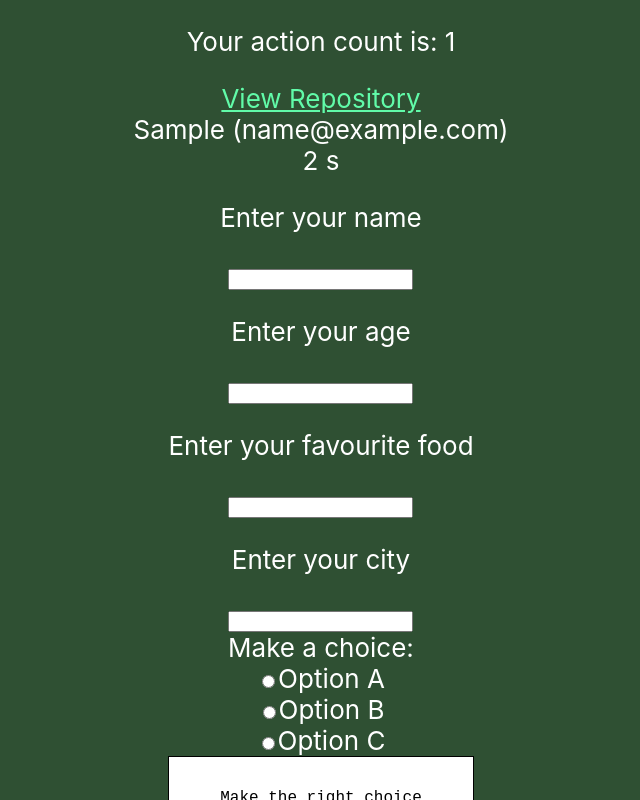
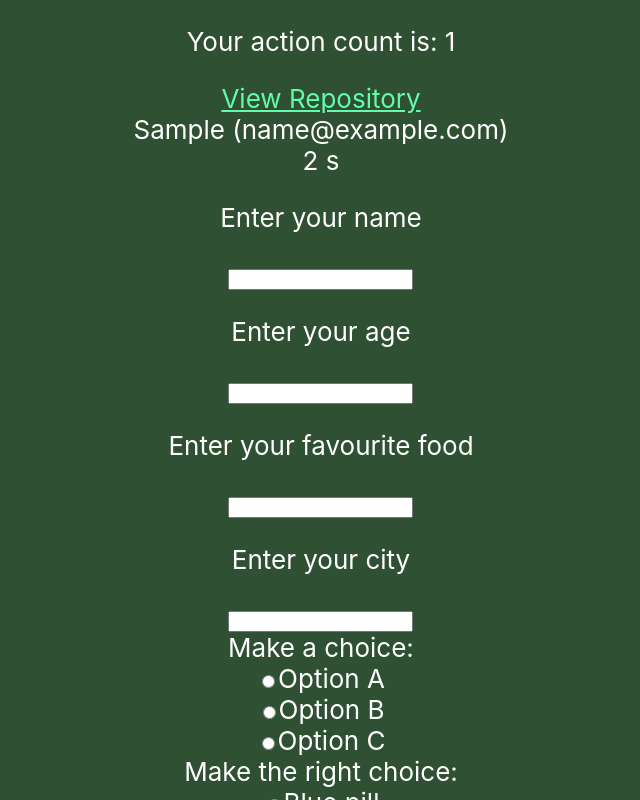
Before and after one commit to dstrekelj/algebra-example-react-app, a React (Create React App) app: page / in a window 1280 px wide. Both pictures are taken after typing "Sample", "name@example.com" into the empty fields and a click on the button "Sign in". Shown: the top 800 px of the page, without its empty margins (319-959 px from the left). Built offline with nearby package versions, Linux system fonts and the light colour scheme.

Commit message:
Add more Quiz questions via array

```diff
--- a/src/components/Quiz.jsx
+++ b/src/components/Quiz.jsx
@@ -1,6 +1,4 @@
 import { useEffect, useState } from "react";
-import { ABCQuestion } from "./ABCQuestion";
-import { ABQuestion } from "./ABQuestion";
 import { FreeInputQuestion } from "./FreeInputQuestion";
 import { SingleChoiceQuestion } from "./SingleChoiceQuestion";
 
@@ -23,7 +21,11 @@ const questions = [
   },
 ];
 
-const options = [
+const singleChoiceQuestions = [
+  {
+    id: "singleChoiceQuestion1",
+    question: "Make a choice:",
+    options: [
       {
         text: "Option A",
         value: "A",
@@ -38,6 +40,45 @@ const options = [
         text: "Option C",
         value: "C",
         id: "option-c",
+      },
+    ],
+  },
+  {
+    id: "question1",
+    question: "Make the right choice:",
+    options: [
+      {
+        id: "blue-pill",
+        text: "Blue pill",
+        value: "Blue",
+      },
+      {
+        id: "red-pill",
+        text: "Red pill",
+        value: "Red",
+      },
+    ],
+  },
+  {
+    id: "question2",
+    question: "Make the right choice:",
+    options: [
+      {
+        id: "blue-pill",
+        text: "Blue pill",
+        value: "Blue",
+      },
+      {
+        id: "red-pill",
+        text: "Red pill",
+        value: "Red",
+      },
+      {
+        id: "pink-pill",
+        text: "Pink pill",
+        value: "Pink",
+      },
+    ],
   },
 ];
 
@@ -70,35 +111,22 @@ export function Quiz(props) {
     );
   });
 
+  const singleChoiceQuestionsMap = singleChoiceQuestions.map((question) => {
+    return (
+      <SingleChoiceQuestion
+        key={question.id}
+        id={question.id}
+        question={question.question}
+        options={question.options}
+        onChoice={handleAnswer}
+      />
+    );
+  });
+
   return (
     <div>
       {questionsMap}
-      <SingleChoiceQuestion
-        id="singleChoiceQuestion1"
-        question="Make a choice:"
-        options={options}
-        onChoice={handleAnswer}
-      />
-      <ABQuestion
-        id="question1"
-        question="Make the right choice"
-        buttonA="Blue pill"
-        buttonB="Red pill"
-        buttonAValue="Blue"
-        buttonBValue="Red"
-        onChoice={handleAnswer}
-      />
-      <ABCQuestion
-        id="question2"
-        question="Make the right choice"
-        buttonA="Blue pill"
-        buttonB="Red pill"
-        buttonC="Pink pill"
-        buttonAValue="Blue"
-        buttonBValue="Red"
-        buttonCValue="Pink"
-        onChoice={handleAnswer}
-      />
+      {singleChoiceQuestionsMap}
       <button onClick={handleSubmit}>Submit</button>
     </div>
   );
--- a/src/components/SingleChoiceQuestion.jsx
+++ b/src/components/SingleChoiceQuestion.jsx
@@ -9,7 +9,7 @@ export function SingleChoiceQuestion(props) {
         <label>
           <input
             type="radio"
-            name="question"
+            name={props.id}
             id={id}
             onChange={() => props.onChoice(props.id, option.value)}
           />
--- a/src/components/Timer.jsx
+++ b/src/components/Timer.jsx
@@ -13,7 +13,7 @@ export function Timer(props) {
       clearInterval(intervalId);
       props.onFinish(refTime.current);
     };
-  }, [props]);
+  }, []);
 
   useEffect(() => {
     props.onTick(time);
```
Lines whose indentation alone changed are shown as unchanged.
